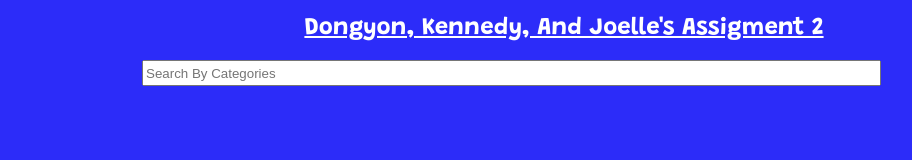
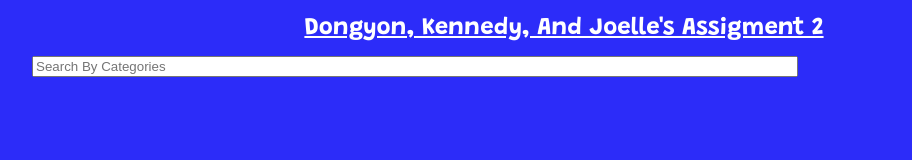
Before and after one commit to dseo3/assignment2, a website: page Public/index.html in a window 1280 px wide. Shown: the whole page, without its empty margins (76-988 px from the left). Drawn offline with nearby package versions, Linux system fonts and the light colour scheme.

Commit message:
Updated CSS and JS

```diff
--- a/Public/index.html
+++ b/Public/index.html
@@ -19,16 +19,9 @@
         <!-- class for all page content-->
             <h1> Dongyon, Kennedy, and Joelle's Assigment 2</h1>
 
-            <form class="search">
-                <!-- class for search bar down-->
-                <input type="text" class="search-box" placeholder="Search By Categories"> </input>
-                <div class="myitemlist">
-                <!-- class for all search results-->
-                    <ul class= "list-item">
-                    <!-- class for 1 specific search result-->
-                    </ul>
-                </div>
-            </form>
+                <input type="text" class="search" placeholder="Search By Categories"> </input>
+                <div id = "myitemlist"> </div>
+
         </div>
     </div>
 
--- a/Public/styles.css
+++ b/Public/styles.css
@@ -1,16 +1,9 @@
  @media only screen and (max-width: 2000px) {
 
 }
+
    body {
     background:rgb(44, 44, 249);
-
-}
-  .container {
-    display: block;
-
-  }
-
-  .wrapper {
     font-family: 'Grandstander';
    }
 
@@ -25,35 +18,14 @@ body {
   }
 
    .search {
-    margin: 20px 50px;
-    padding: 0 20px;
-    display: flex;
-    border-radius: 4px;
+    width: 60%;
+    text-transform: capitalize;
+    margin-left: 100px;
    }
 
-  .search-box{
-    width: 65%;
-    text-transform: capitalize;
-    margin-left: 140px;
+   ul li {
+    border: 1px solid black;
+    display: block;
+    padding: 30px;
+    margin: 50px;
   }
-
-  body .myitemlist {
-    align-items: center;
-    justify-content: center;
-    margin-bottom: 10px;
-  }
-
-  body .list-item{
-    background-image: linear-gradient(rgb(255, 174, 0), yellow);
-    margin-bottom: 10px;
-
-
-  }
-  .list-item .name{
-    font-weight: bold;
-    font-size: 2.5em;
-    margin-bottom: 2px;
-  }
-  .list-item address {
-    font-style: italic;
-  }
--- a/public/script.js
+++ b/public/script.js
@@ -17,10 +17,12 @@
         const search = document.querySelector(".search").value;
         const ul = document.createElement("ul");
 
+        console.log(fromServer)
+
         this.results = [];
         var div = document.getElementById('myitemlist');
         while(div.firstChild){
-            div.removeChild(div.firstChild);
+           div.removeChild(div.firstChild);
         }
 
         for(var i = 0; i < fromServer.length; i++){
@@ -29,8 +31,7 @@
           }
         };
 
-        document.getElementById('list-item').appendChild(ul);
-        // changed for ul class in HTML
+        document.getElementById('myitemlist').appendChild(ul);
 
         this.results.forEach(function (item) {
             let name = document.createElement('li');
--- a/public/styles.css
+++ b/public/styles.css
@@ -1,16 +1,9 @@
  @media only screen and (max-width: 2000px) {
 
 }
+
    body {
     background:rgb(44, 44, 249);
-
-}
-  .container {
-    display: block;
-
-  }
-
-  .wrapper {
     font-family: 'Grandstander';
    }
 
@@ -25,35 +18,14 @@ body {
   }
 
    .search {
-    margin: 20px 50px;
-    padding: 0 20px;
-    display: flex;
-    border-radius: 4px;
+    width: 60%;
+    text-transform: capitalize;
+    margin-left: 100px;
    }
 
-  .search-box{
-    width: 65%;
-    text-transform: capitalize;
-    margin-left: 140px;
+   ul li {
+    border: 1px solid black;
+    display: block;
+    padding: 30px;
+    margin: 50px;
   }
-
-  body .myitemlist {
-    align-items: center;
-    justify-content: center;
-    margin-bottom: 10px;
-  }
-
-  body .list-item{
-    background-image: linear-gradient(rgb(255, 174, 0), yellow);
-    margin-bottom: 10px;
-
-
-  }
-  .list-item .name{
-    font-weight: bold;
-    font-size: 2.5em;
-    margin-bottom: 2px;
-  }
-  .list-item address {
-    font-style: italic;
-  }
```
Also changed, not shown: public/index.html (+3 -10 lines). Lines whose indentation alone changed are shown as unchanged.
